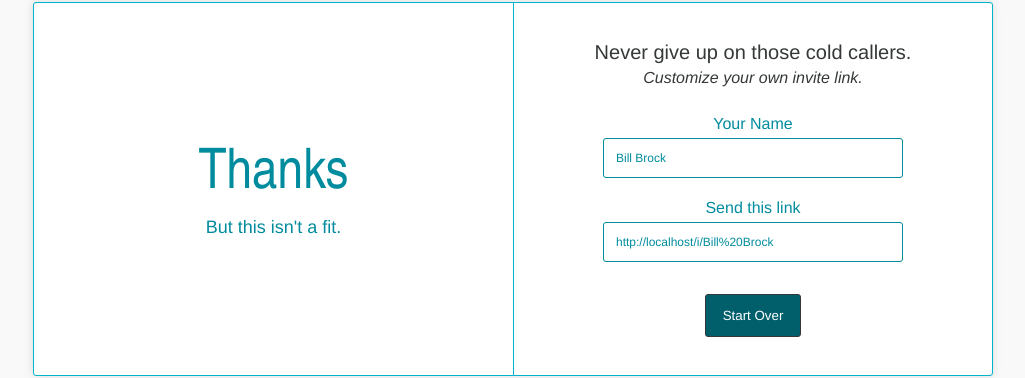
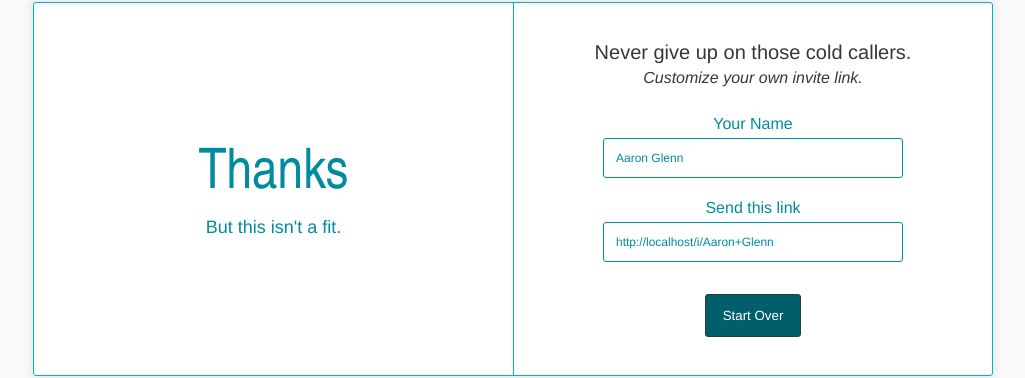
Before and after one commit to tsmith512/grab-time-with-me, a React (Create React App) app: page /share in a window 1280 px wide. Shown: the part 163-541 px from the top of the page, without its empty margins (127-1152 px from the left). Built offline with nearby package versions, Linux system fonts and the light colour scheme; a web font is replaced by a local one.

Commit message:
Better handling of name encoding

```diff
--- a/src/components/ShareAbout/ShareAbout.tsx
+++ b/src/components/ShareAbout/ShareAbout.tsx
@@ -40,10 +40,11 @@ const Input = styled.input`
   }
 `;
 
-const makeURL = (input: string): string => (window.origin + '/i/' + encodeURI(input));
+const encodeName = (input: string): string => (encodeURI(input.replace(' ', '+')));
+const makeURL = (input: string): string => (window.origin + '/i/' + encodeName(input));
 
 const ShareAbout: React.FC = () => {
-  const [name, setName] = useState("Bill Brock");
+  const [name, setName] = useState("Aaron Glenn");
 
   const history = useHistory();
   const handleClick = () => history.push('/');
```
